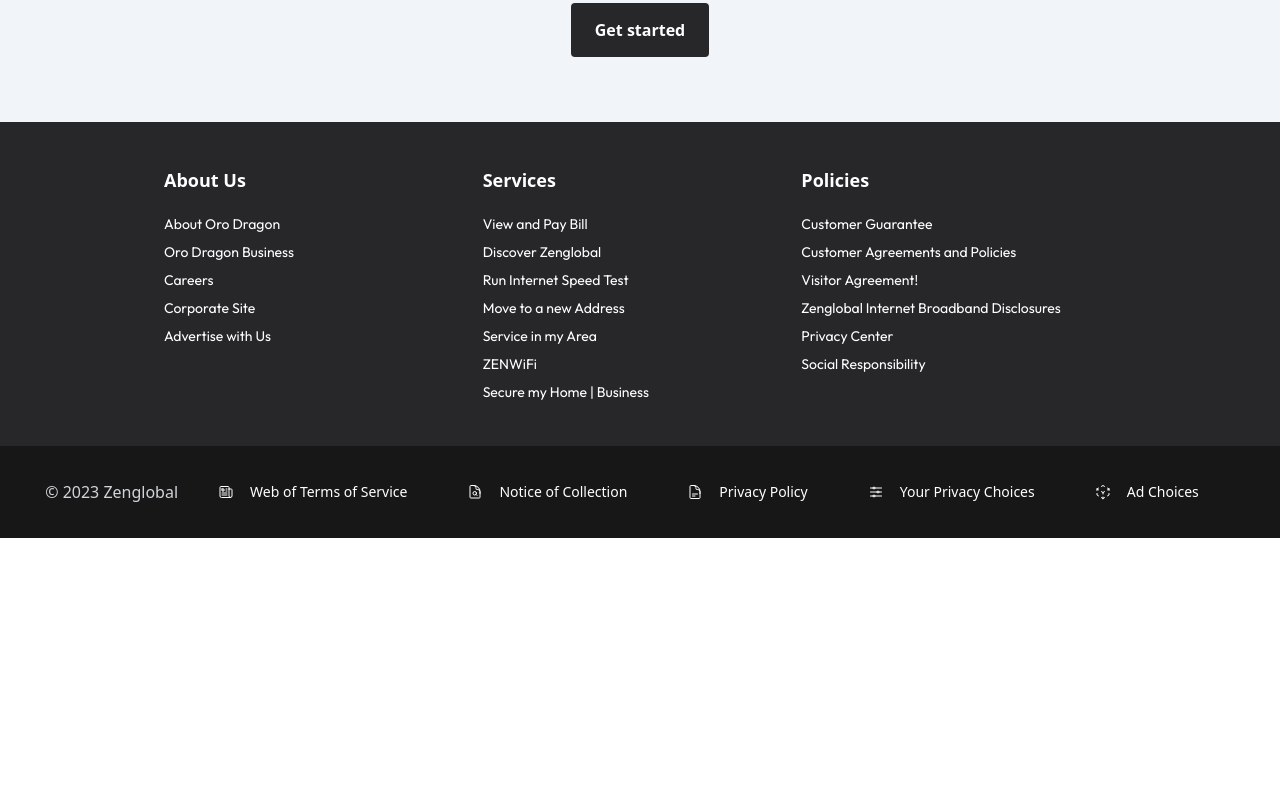
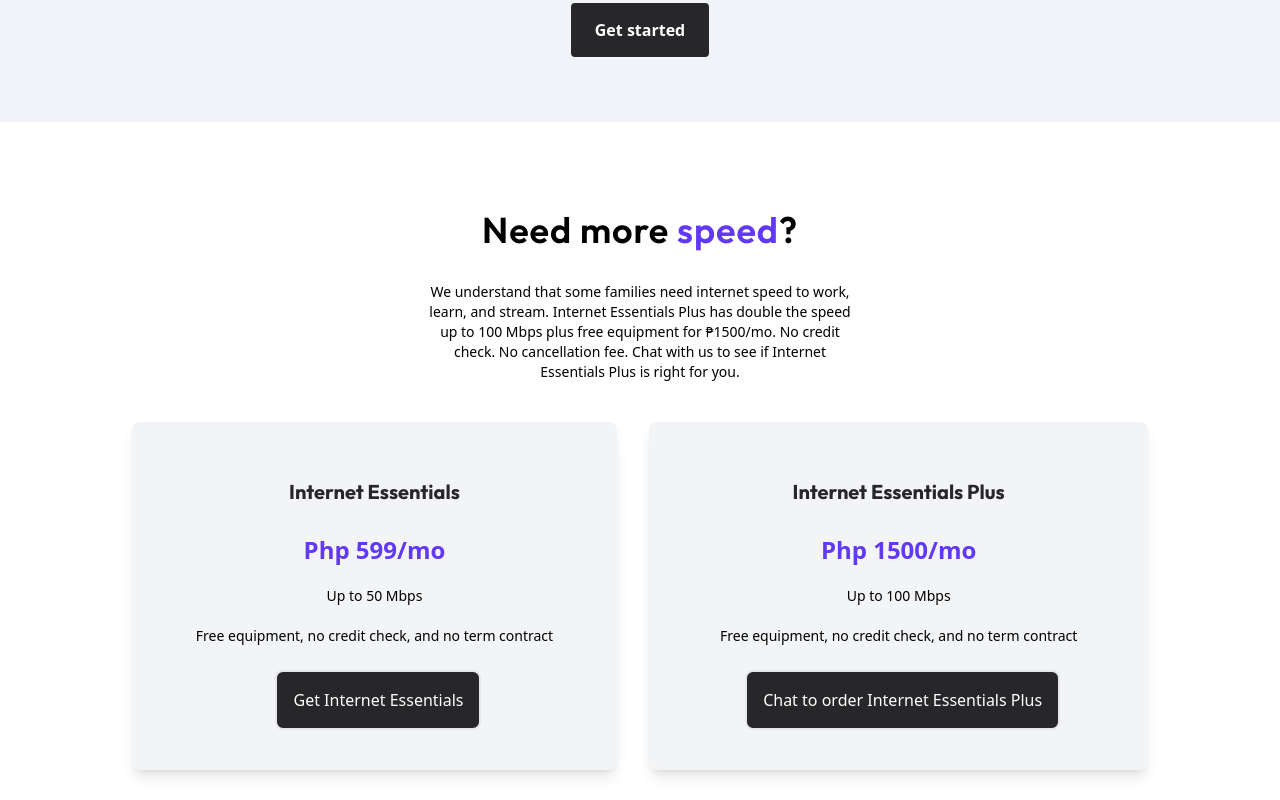
Before and after one commit to KleKlai/zenglobalofficialwebsite, a Next.js app: page /internet-service in a window 1280 px wide. Shown: the part 480-1280 px from the top of the page. Before the commit the page ends 1018 px from the top, so only its background shows below. Built offline with nearby package versions, Linux system fonts and the light colour scheme.

Commit message:
feat(need-more-speed): added new section

```diff
--- a/app/internet-service/page.tsx
+++ b/app/internet-service/page.tsx
@@ -1,6 +1,12 @@
 import React from "react";
 import LowCostHighSpeed from "../ui/internet-service/internet-essentials/low-cost-high-speed";
+import NeedMoreSpeed from "../ui/internet-service/internet-essentials/need-more-speed";
 
 export default function Page() {
-  return <LowCostHighSpeed />;
+  return (
+    <div>
+      <LowCostHighSpeed />
+      <NeedMoreSpeed />
+    </div>
+  );
 }
--- /dev/null
+++ b/app/ui/internet-service/internet-essentials/need-more-speed.tsx
@@ -0,0 +1,73 @@
+import Link from "next/link";
+import React from "react";
+
+export default function NeedMoreSpeed() {
+  return (
+    <div className="flex flex-col items-center">
+      <h1 className="text-center text-3xl tracking-wide font-semibold p-8 font-outfit antialiased lg:mt-14 text-4xl">
+        Need more <span className="text-tertiary">speed</span>?
+      </h1>
+      <div className="w-1/3 text-center text-sm">
+        We understand that some families need internet speed to work, learn, and
+        stream. Internet Essentials Plus has double the speed up to 100 Mbps
+        plus free equipment for ₱1500/mo. No credit check. No cancellation fee.
+        Chat with us to see if Internet Essentials Plus is right for you.
+      </div>
+      <div className="flex flex-wrap lg:space-x-8 p-5 justify-center">
+        <CustomCard
+          title="Internet Essentials"
+          description="Php 599/mo"
+          subDescription="Up to 50 Mbps"
+          href=""
+          linkTitle="Get Internet Essentials"
+        />
+        <CustomCard
+          title="Internet Essentials Plus"
+          description="Php 1500/mo"
+          subDescription="Up to 100 Mbps"
+          href=""
+          linkTitle="Chat to order Internet Essentials Plus"
+        />
+      </div>
+    </div>
+  );
+}
+
+type CustomCardProps = {
+  title: string | (string | JSX.Element)[];
+  description: string;
+  subDescription: string;
+  href: string;
+  linkTitle: string;
+};
+
+const CustomCard = ({
+  title,
+  description,
+  subDescription,
+  href,
+  linkTitle,
+}: CustomCardProps) => {
+  return (
+    <div className="rounded-lg overflow-hidden shadow-lg flex flex-col justify-start px-3 bg-gray-100 text-center my-5 lg:px-16">
+      <h2 className="text-xl text-center mb-2 font-outfit font-bold mt-14 text-zinc-800">
+        {title}
+      </h2>
+      <div className="h-1/2">
+        <p className="text-center text-2xl py-5 font-roboto font-bold text-tertiary">
+          {description}
+        </p>
+        <p className="text-center text-sm">{subDescription}</p>
+        <p className="text-center text-sm mt-5">Free equipment, no credit check, and no term contract</p>
+      </div>
+      <div className="px-6 pt-6 pb-10 flex items-center justify-center">
+        <Link
+          href={href}
+          className="inline-block border-2 rounded-lg p-4 font-medium xs:ml-0 md:ml-2 lg:ml-2 bg-zinc-800 text-white"
+        >
+          {linkTitle}
+        </Link>
+      </div>
+    </div>
+  );
+};
```
